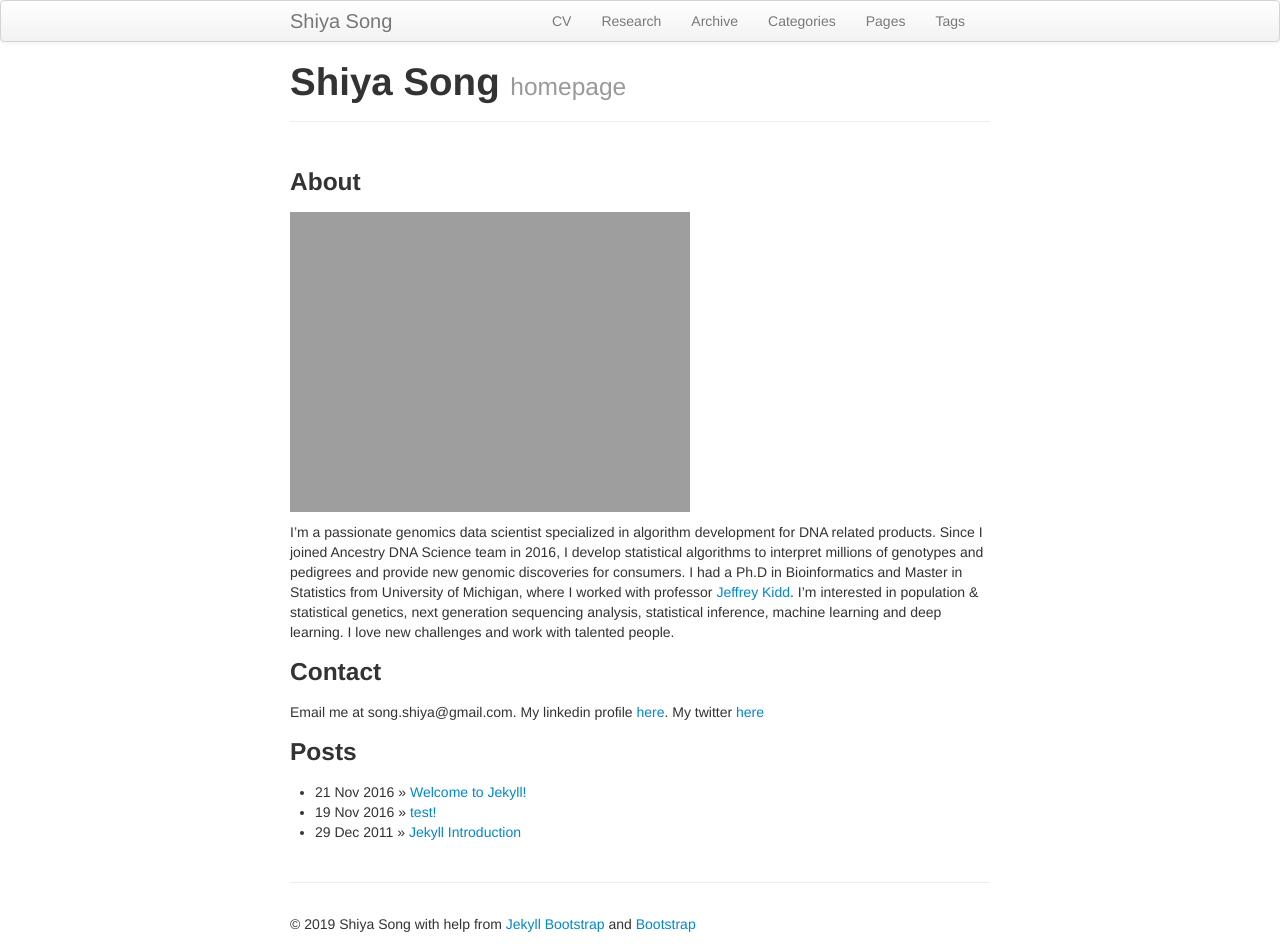
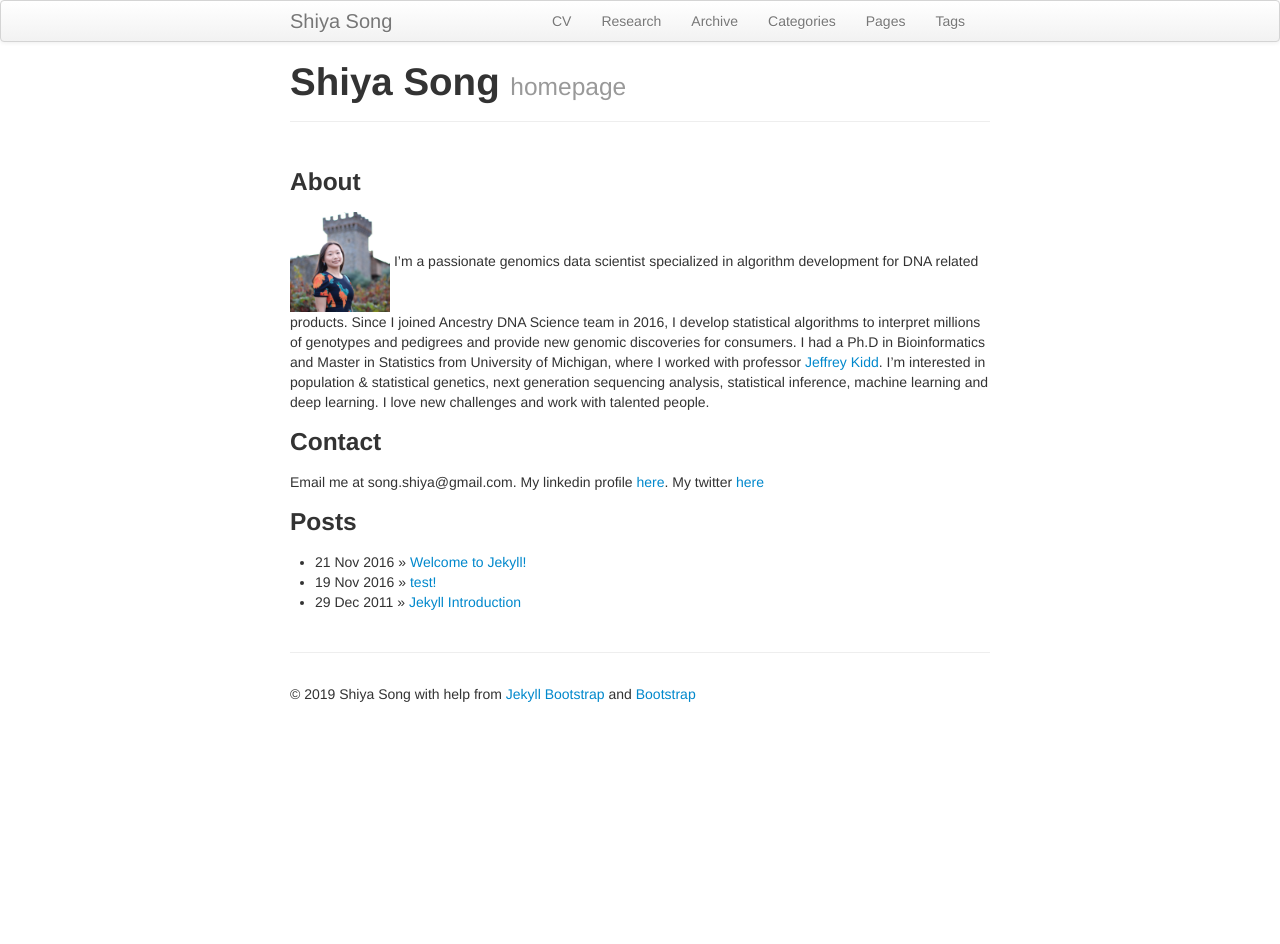
Before and after one commit to songsy/songsy.github.io, a Jekyll site: the page built from index.md, in a window 1280 px wide. Built offline with Jekyll 4.4.1, drawn with Linux system fonts in a browser that asks for light colours; after the commit the page ends 900 px from its top, so only the background shows below that.

Commit message:
Update index.md
add image

```diff
--- a/index.md
+++ b/index.md
@@ -6,8 +6,7 @@ tagline: homepage
 {% include JB/setup %}
 
 ### About
-![](Images/Shiya.jpg | width=20)
-
+<img src="Images/Shiya.jpg" width="100" height="100">
 I’m a passionate genomics data scientist specialized in algorithm development for DNA related products. Since I joined Ancestry DNA Science team in 2016, I develop statistical algorithms to interpret millions of genotypes and pedigrees and provide new genomic discoveries for consumers. I had a Ph.D in Bioinformatics and Master in Statistics from University of Michigan, where I worked with professor [Jeffrey Kidd](http://genome.med.umich.edu/kidd-lab/). I’m interested in population & statistical genetics, next generation sequencing analysis, statistical inference, machine learning and deep learning. I love new challenges and work with talented people.
 
 ### Contact
```
